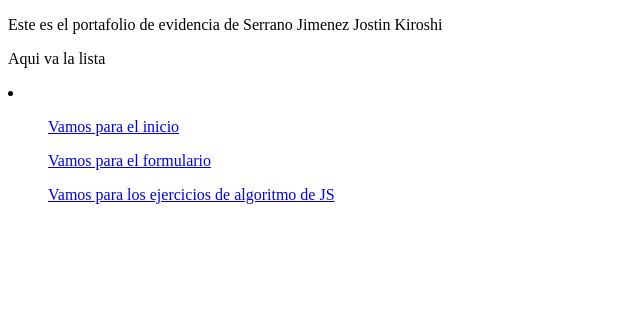
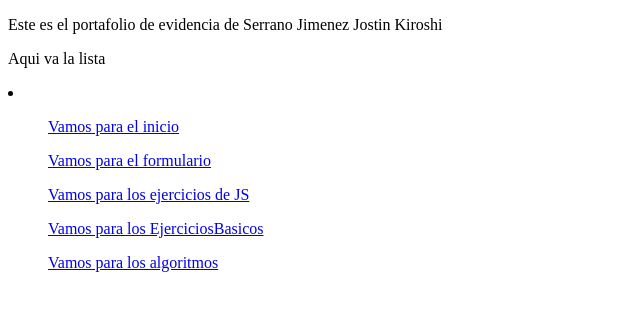
Before and after one commit to KiroshiSJJ/4IV8_Serrano_Jimenez_JostinKiroshi, a plain HTML site: page index.html in a window 1280 px wide. Shown: the whole page, without its empty margins (0-640 px from the left). Drawn offline with Linux system fonts and the light colour scheme.

Commit message:
Pagina Principal
Agregue links para dirigirse a las nuevas paginas

```diff
--- a/index.html
+++ b/index.html
@@ -13,7 +13,9 @@
     <li>
         <ol><a href="./01PrimeraPractica/inicio.html">Vamos para el inicio</a></ol>
         <ol><a href="./02Formulario/formulario.html">Vamos para el formulario</a></ol>
-        <ol><a href="./EjerciciosJS/ejercicios.html">Vamos para los ejercicios de algoritmo de JS</a></ol>
+        <ol><a href="./EjerciciosJS/ejercicios.html">Vamos para los ejercicios de JS</a></ol>
+        <ol><a href="./03EjerciciosBasicos/01Ejercicios01.html">Vamos para los EjerciciosBasicos</a></ol>
+        <ol><a href="./04Algoritmia/algoritmo.html">Vamos para los algoritmos</a></ol>
     </li>
 </body>
 </html>
```
